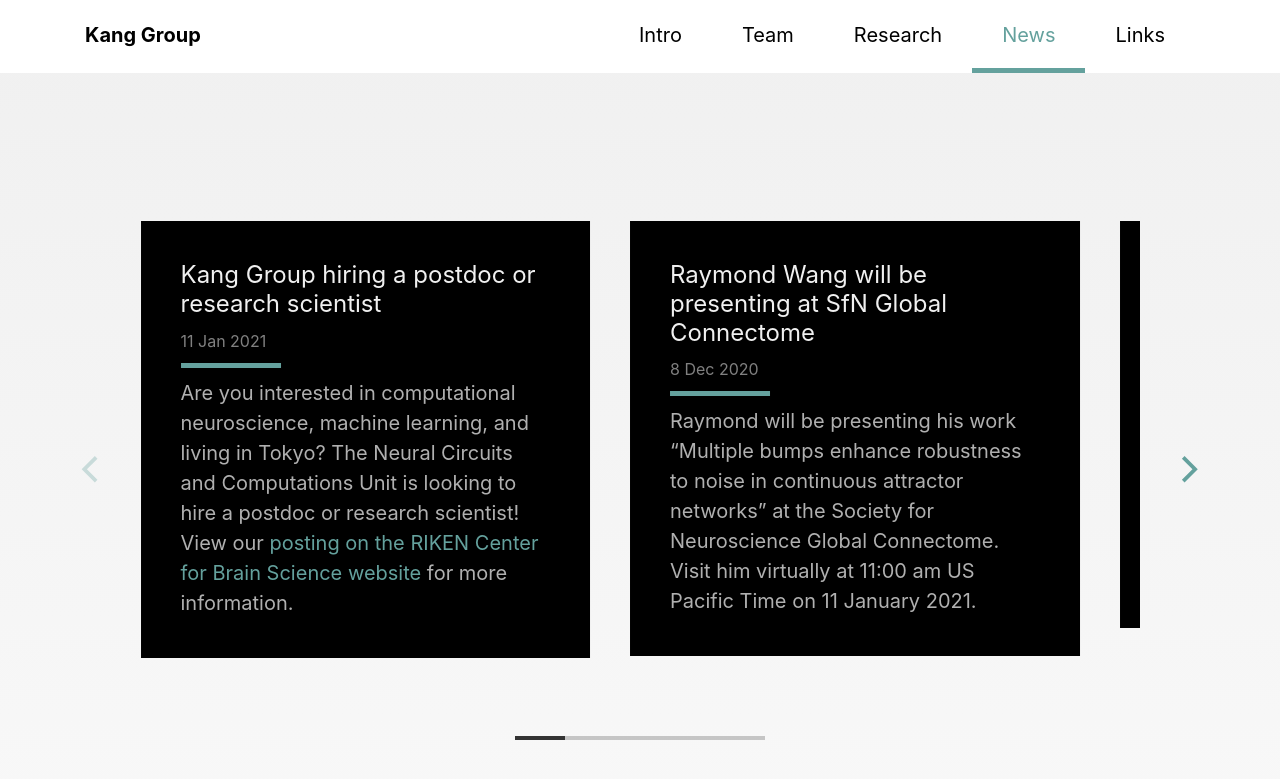
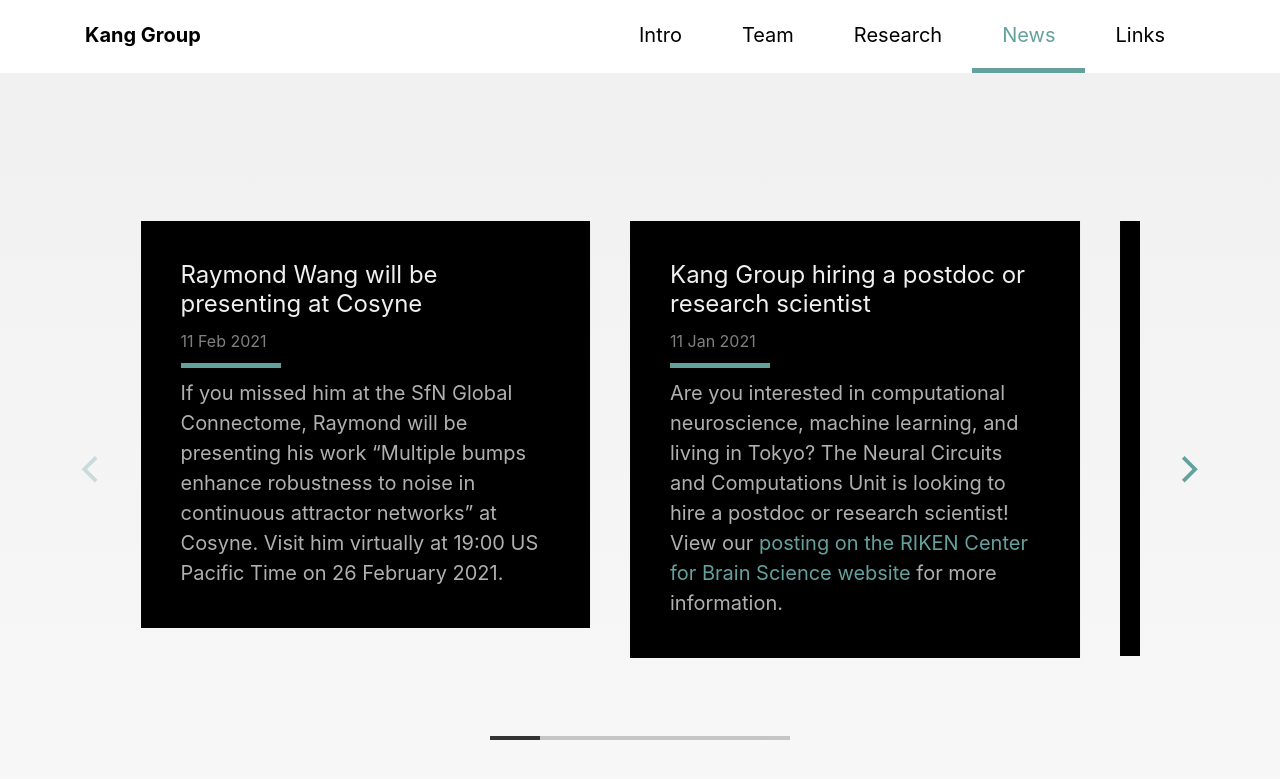
Before and after one commit to louiskang/group.github.io, a Jekyll site: the page built from index.html, in a window 1280 px wide and 900 px high, scrolled down 4717 px. Shown: the top 779 px of the window. Built offline with Jekyll 4.4.1, drawn with Linux system fonts in a browser that asks for light colours; some web fonts are replaced.

Commit message:
Added Raymond Cosyne news

```diff
--- a/_includes/news.html
+++ b/_includes/news.html
@@ -3,6 +3,13 @@
   <div class="container">
 
     <div id="newsCarousel">
+      <div class="carousel-cell">
+        <h6 class="title">Raymond Wang will be presenting at Cosyne</h6>
+        <p class="date">11 Feb 2021</p>
+        <hr class="mt-2 mb-2 ml-0"/>
+        <p class="text">If you missed him at the SfN Global Connectome, Raymond will be presenting his work &ldquo;Multiple bumps enhance robustness to noise in continuous attractor networks&rdquo; at Cosyne. Visit him virtually at 19:00 US Pacific Time on 26 February 2021.</p>
+      </div>
+
       <div class="carousel-cell">
         <h6 class="title">Kang Group hiring a postdoc or research scientist</h6>
         <p class="date">11 Jan 2021</p>
```
